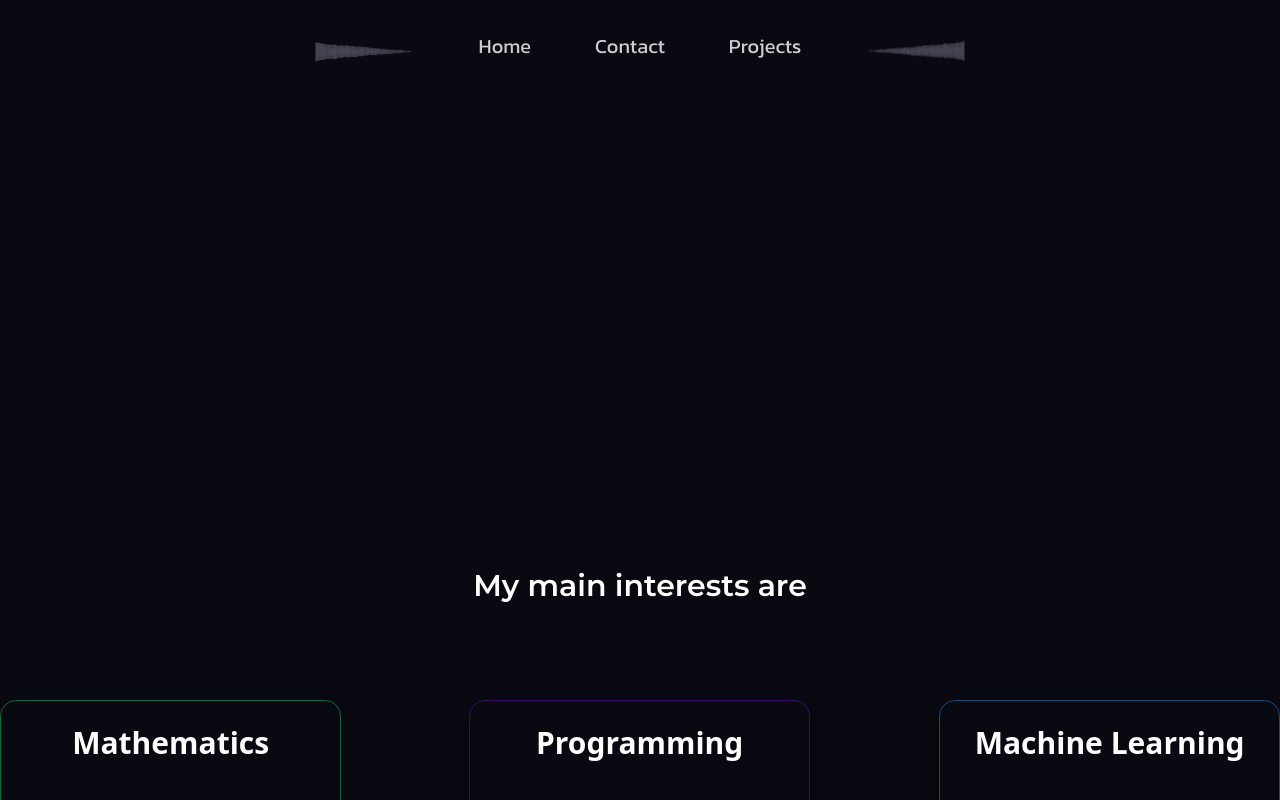
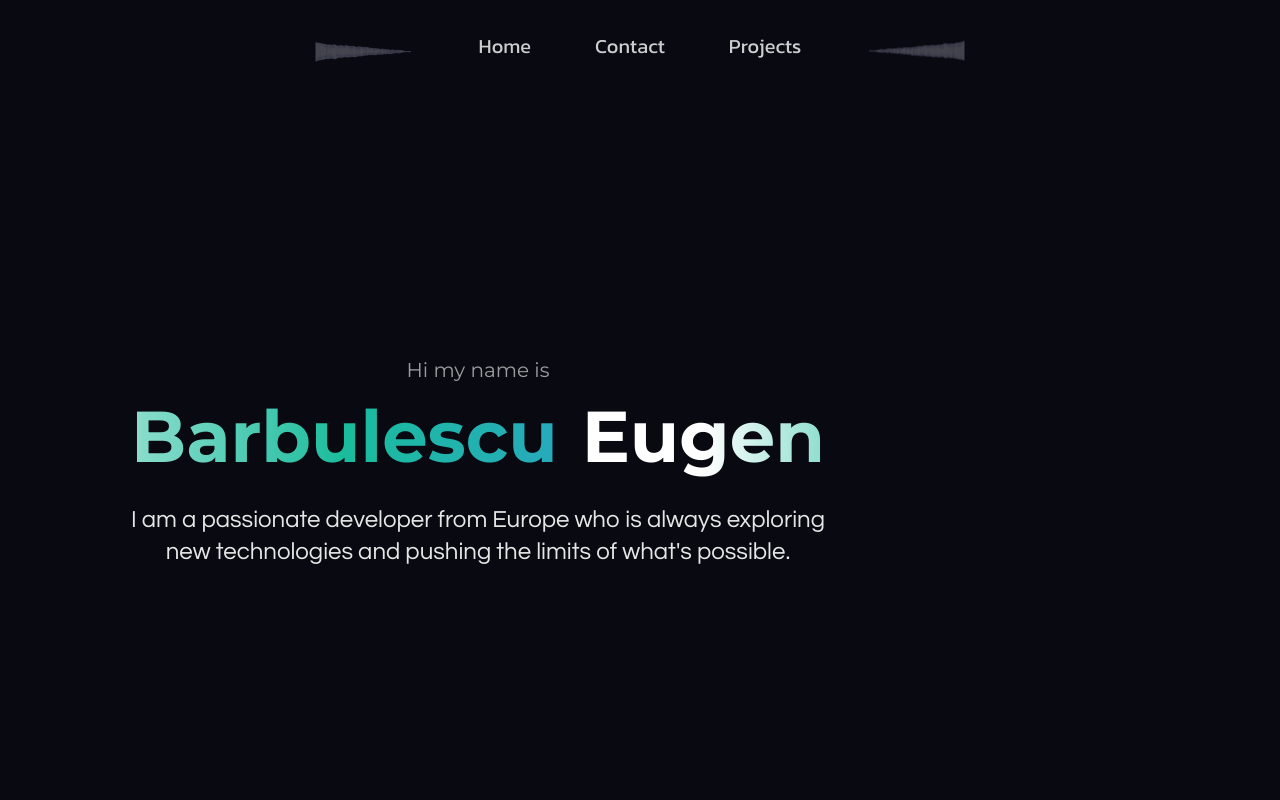
Before and after one commit to erupturatis/Personal-Website, a Next.js app: page /home in a window 1280 px wide. Shown: the top 800 px of the page. Built offline with nearby package versions, Linux system fonts and the light colour scheme.

Commit message:
(working)[added text]

```diff
--- a/src/components/home/hero/Hero.tsx
+++ b/src/components/home/hero/Hero.tsx
@@ -16,7 +16,7 @@ const Hero = () => {
   const [textHero, setTextHero] = useState(false);
   useEffect(() => {
     setTimeout(() => {
-      setRenderHusky(true);
+      setRenderHusky(false);
     }, 300);
   }, []);
 
--- a/src/pages/home/index.tsx
+++ b/src/pages/home/index.tsx
@@ -43,7 +43,7 @@ const Home = () => {
         />
         <title>Home</title>
       </Head>
-      {/*<Hero />*/}
+      <Hero />
       {loadInterests && <Interests />}
       {loadNotVisible && <Skills />}
       {loadNotVisible && <ButtonsBottom />}
```
